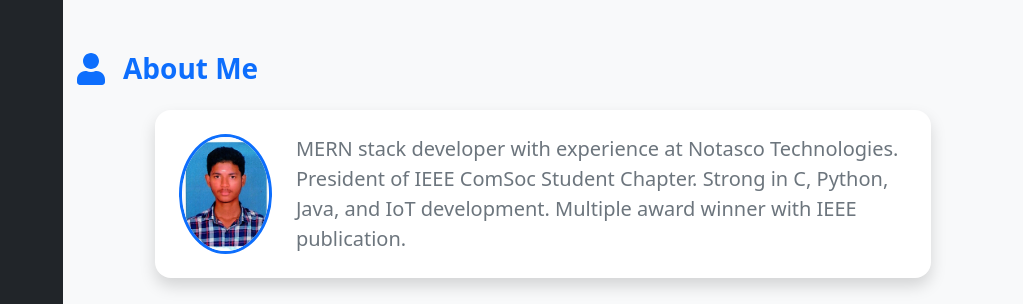
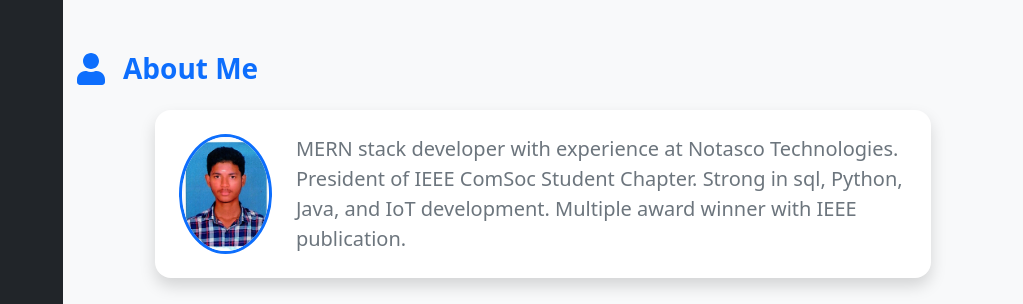
Before and after one commit to sethu227/Portfolio, a React (Create React App) app: page / in a window 1280 px wide. Shown: the part 820-1124 px from the top of the page, without its empty margins (257-1280 px from the left). Built offline with nearby package versions, Linux system fonts and the light colour scheme.

Commit message:
Update About.js

```diff
--- a/src/About.js
+++ b/src/About.js
@@ -15,7 +15,7 @@ const About = () => (
             <img src={profileImg} alt="Profile" className="rounded-circle border border-3 border-primary" style={{ width: 120, height: 120, objectFit: 'cover' }} />
             <div>
               <p className="mb-0 fs-5 text-secondary">
-                MERN stack developer with experience at Notasco Technologies. President of IEEE ComSoc Student Chapter. Strong in C, Python, Java, and IoT development. Multiple award winner with IEEE publication.
+                MERN stack developer with experience at Notasco Technologies. President of IEEE ComSoc Student Chapter. Strong in sql, Python, Java, and IoT development. Multiple award winner with IEEE publication.
               </p>
             </div>
           </div>
```
